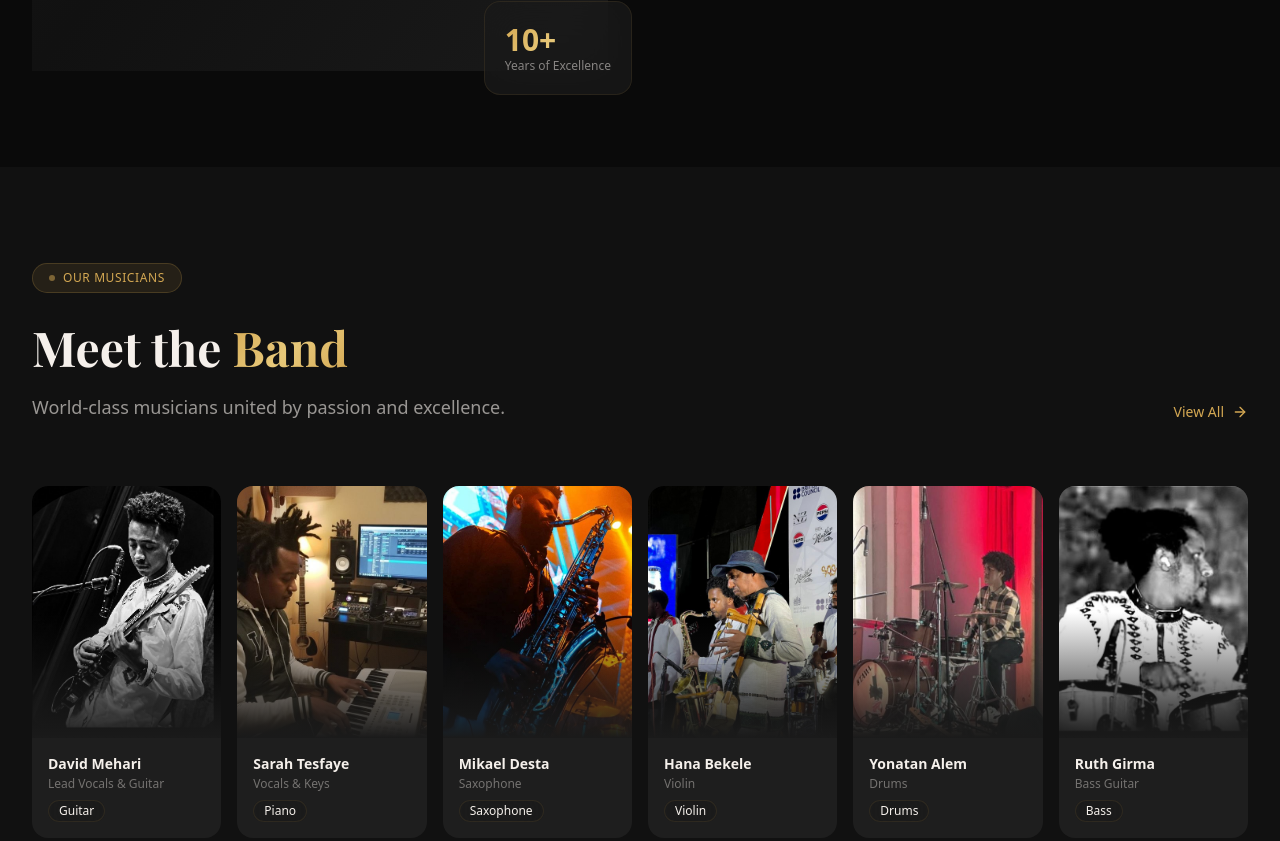
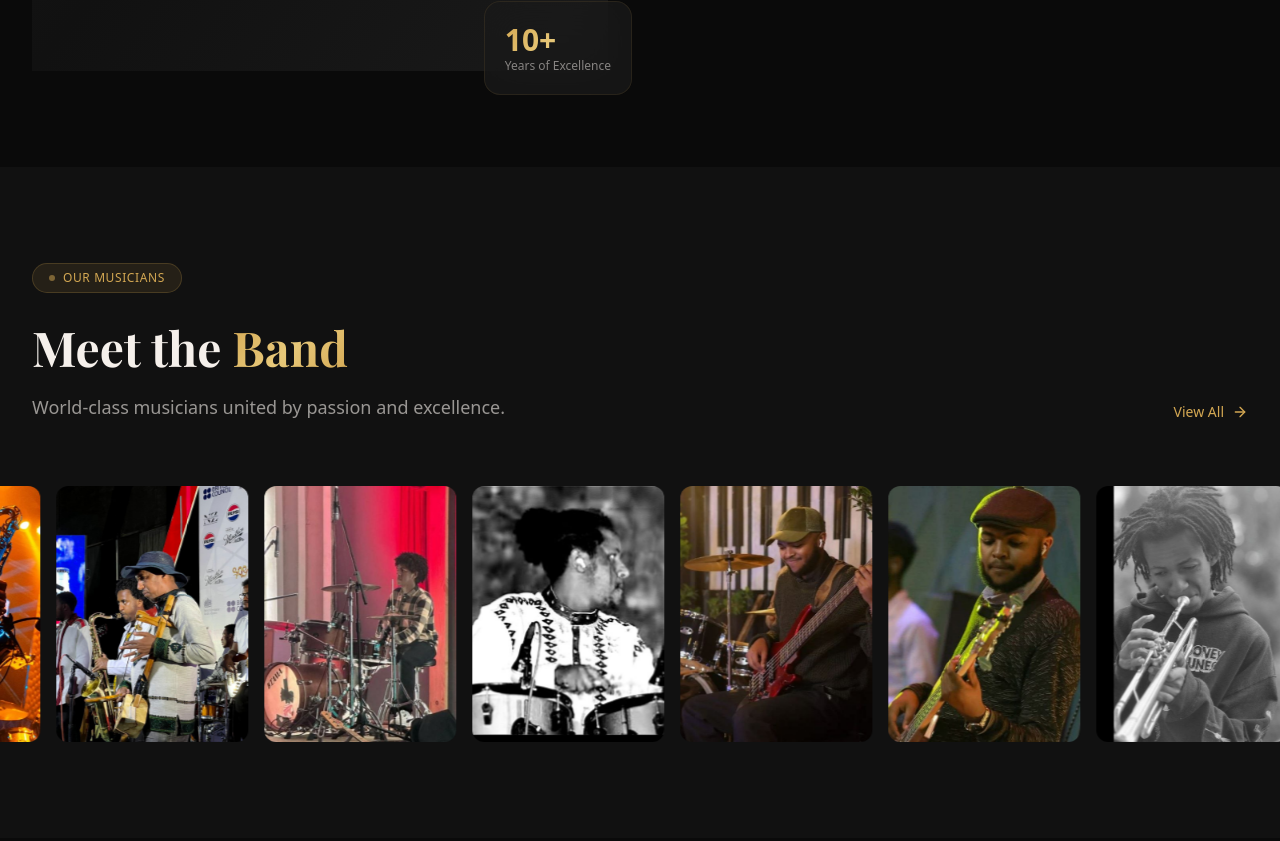
Before and after one commit to Yohannesdeveloper/Ray-Band, a Next.js app: page / in a window 1280 px wide. Shown: the part 3759-4600 px from the top of the page. Built offline with nearby package versions, Linux system fonts and the light colour scheme; a web font is replaced by a local one.

Commit message:
Convert band section to right-to-left marquee with all band photos

```diff
--- a/src/app/globals.css
+++ b/src/app/globals.css
@@ -147,6 +147,14 @@ html {
   animation: marquee 20s linear infinite;
 }
 
+@keyframes marquee-right-to-left {
+  0% { transform: translateX(0); }
+  100% { transform: translateX(-50%); }
+}
+.animate-marquee-right-to-left {
+  animation: marquee-right-to-left 30s linear infinite;
+}
+
 /* Custom focus ring */
 *:focus-visible {
   outline: 2px solid #D4A853;
--- a/src/components/sections/home/meet-band.tsx
+++ b/src/components/sections/home/meet-band.tsx
@@ -1,26 +1,29 @@
 "use client";
 
 import Link from "next/link";
-import { ArrowRight, ExternalLink } from "lucide-react";
+import { ArrowRight } from "lucide-react";
 import { Container } from "@/components/ui/container";
 import { SectionHeading } from "@/components/ui/section-heading";
-import { Button } from "@/components/ui/button";
-import { Card } from "@/components/ui/card";
-import { Badge } from "@/components/ui/badge";
-import { FadeUp, StaggerChildren, StaggerItem } from "@/components/ui/animations";
+import { FadeUp } from "@/components/ui/animations";
 
-const musicians = [
-  { name: "David Mehari", role: "Lead Vocals & Guitar", instrument: "Guitar", image: "/Bands/Guitarist.jpg" },
-  { name: "Sarah Tesfaye", role: "Vocals & Keys", instrument: "Piano", image: "/Bands/Piano.jpg" },
-  { name: "Mikael Desta", role: "Saxophone", instrument: "Saxophone", image: "/Bands/saxphonist.jpg" },
-  { name: "Hana Bekele", role: "Violin", instrument: "Violin", image: "/Bands/masinko.jpg" },
-  { name: "Yonatan Alem", role: "Drums", instrument: "Drums", image: "/Bands/photo_4_2026-07-15_09-36-54.jpg" },
-  { name: "Ruth Girma", role: "Bass Guitar", instrument: "Bass", image: "/Bands/photo_5_2026-07-15_09-36-54.jpg" },
+const bandPhotos = [
+  "/Bands/Guitarist.jpg",
+  "/Bands/PIANO.jpg",
+  "/Bands/saxphonist.jpg",
+  "/Bands/masinko.jpg",
+  "/Bands/photo_4_2026-07-15_09-36-54.jpg",
+  "/Bands/photo_5_2026-07-15_09-36-54.jpg",
+  "/Bands/photo_6_2026-07-15_09-36-54.jpg",
+  "/Bands/photo_7_2026-07-15_09-36-54.jpg",
+  "/Bands/photo_10_2026-07-15_09-36-54.jpg",
+  "/Bands/photo_11_2026-07-15_09-36-54.jpg",
+  "/Bands/photo_12_2026-07-15_09-36-54.jpg",
+  "/Bands/photo_2026-07-15_22-10-31.jpg",
 ];
 
 export function MeetBand() {
   return (
-    <section className="py-24 bg-surface">
+    <section className="py-24 bg-surface overflow-hidden">
       <Container>
         <div className="flex items-end justify-between mb-16">
           <FadeUp>
@@ -39,52 +42,28 @@ export function MeetBand() {
             View All <ArrowRight className="w-4 h-4" />
           </Link>
         </div>
+      </Container>
 
-        <StaggerChildren>
-          <div className="grid grid-cols-2 md:grid-cols-3 lg:grid-cols-6 gap-4">
-            {musicians.map((musician) => (
-              <StaggerItem key={musician.name}>
-                <Link href={`/band/${musician.name.toLowerCase().replace(/\s+/g, "-")}`}>
-                  <Card variant="hover" padding="none" className="group overflow-hidden">
-                    <div className="aspect-[3/4] bg-charcoal relative overflow-hidden">
-                      {musician.image ? (
-                        <img src={musician.image} alt={musician.name} className="w-full h-full object-cover group-hover:scale-105 transition-transform duration-500" />
-                      ) : (
-                        <div className="absolute inset-0 flex items-center justify-center">
-                          <div className="w-16 h-16 rounded-full bg-gold/10 flex items-center justify-center">
-                            <span className="text-lg font-bold text-gold/50">
-                              {musician.name.split(" ").map(n => n[0]).join("")}
-                            </span>
-                          </div>
-                        </div>
-                      )}
-                      <div className="absolute inset-0 bg-gradient-to-t from-charcoal via-transparent to-transparent" />
-                      <div className="absolute inset-0 bg-gold/10 opacity-0 group-hover:opacity-100 transition-opacity flex items-center justify-center">
-                        <ExternalLink className="w-6 h-6 text-gold" />
-                      </div>
-                    </div>
-                    <div className="p-4">
-                      <h3 className="font-semibold text-sm text-warm-white group-hover:text-gold transition-colors">
-                        {musician.name}
-                      </h3>
-                      <p className="text-xs text-warm-white/40 mt-0.5">{musician.role}</p>
-                      <Badge variant="glass" size="sm" className="mt-2">
-                        {musician.instrument}
-                      </Badge>
-                    </div>
-                  </Card>
-                </Link>
-              </StaggerItem>
-            ))}
-          </div>
-        </StaggerChildren>
+      {/* Marquee - Right to Left */}
+      <div className="relative">
+        <div className="flex w-max animate-marquee-right-to-left">
+          {[...bandPhotos, ...bandPhotos].map((src, i) => (
+            <div key={i} className="flex-shrink-0 w-48 h-64 mx-2 rounded-xl overflow-hidden group">
+              <img
+                src={src}
+                alt={`Band member ${i + 1}`}
+                className="w-full h-full object-cover group-hover:scale-105 transition-transform duration-500"
+              />
+            </div>
+          ))}
+        </div>
+      </div>
 
+      <Container>
         <div className="mt-8 text-center md:hidden">
-          <Button variant="outline" asChild>
-            <Link href="/band">
-              View All Musicians <ArrowRight className="w-4 h-4" />
-            </Link>
-          </Button>
+          <Link href="/band" className="text-gold hover:text-gold-light transition-colors text-sm font-medium">
+            View All Musicians <ArrowRight className="w-4 h-4 inline" />
+          </Link>
         </div>
       </Container>
     </section>
```
Also changed, not shown: public/Bands/photo_2026-07-15_22-10-31.jpg (added).
